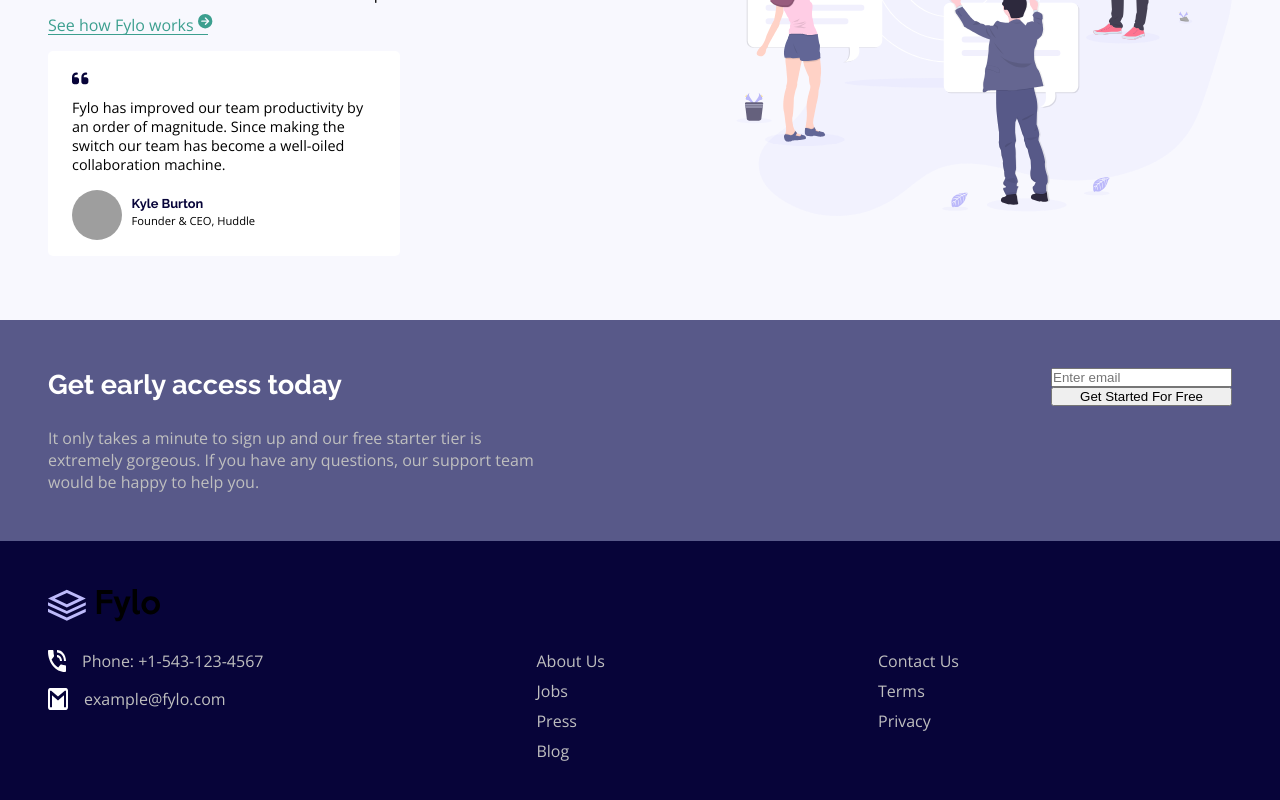
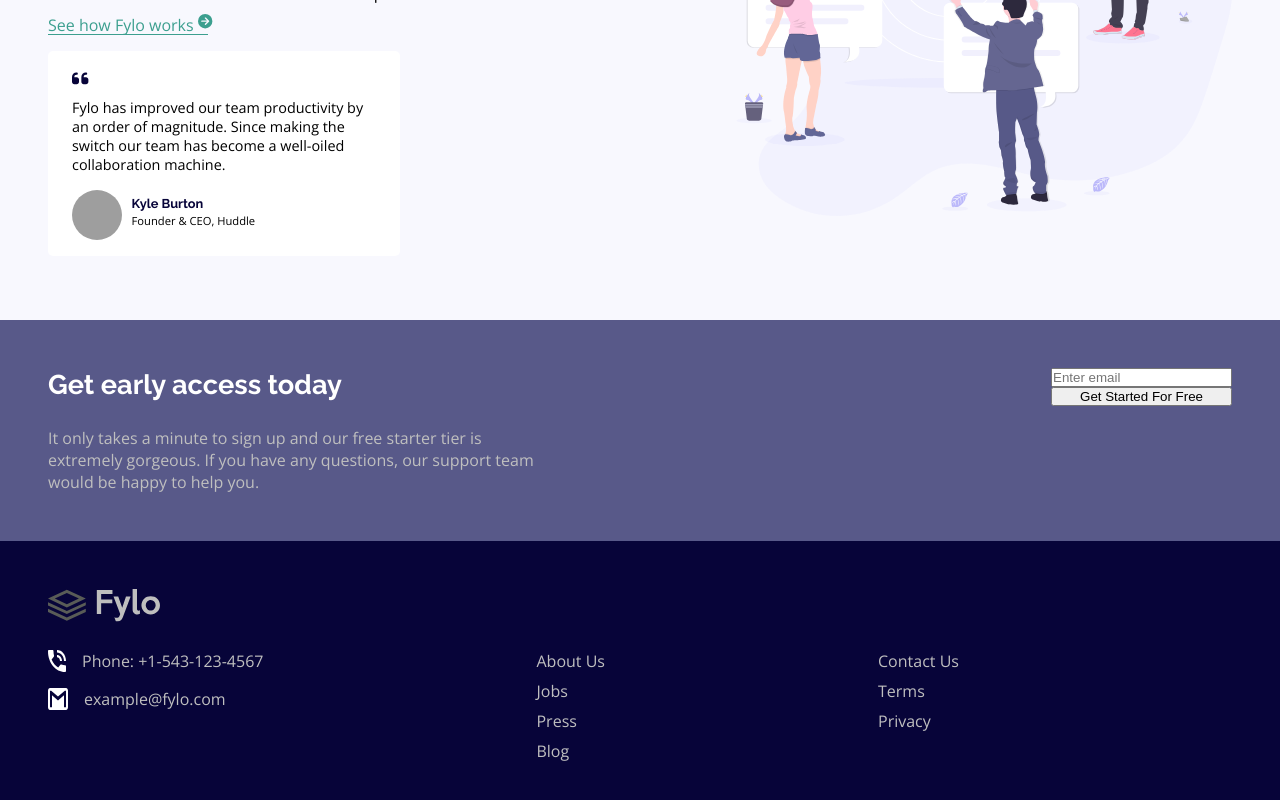
Before and after one commit to Presho99/fylo-landing-page, a React (Create React App) app: page / in a window 1280 px wide. Shown: the part 830-1630 px from the top of the page. Built offline with nearby package versions, Linux system fonts and the light colour scheme; grey boxes are pictures that could not be loaded.

Commit message:
change logo color using filter

```diff
--- a/src/assets/index.css
+++ b/src/assets/index.css
@@ -192,6 +192,7 @@ margin-top: 1em;
 }
 .footer-logo img{
 width: 7em;
+filter: invert(80%) sepia(5%) saturate(15%) hue-rotate(28deg) brightness(96%) contrast(89%);
 }
 .footer-details{
     display: flex;
```
